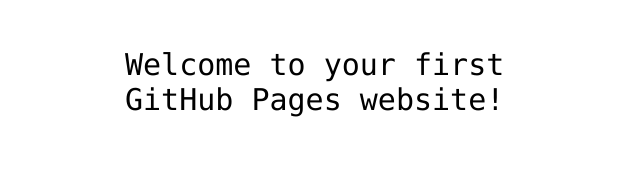
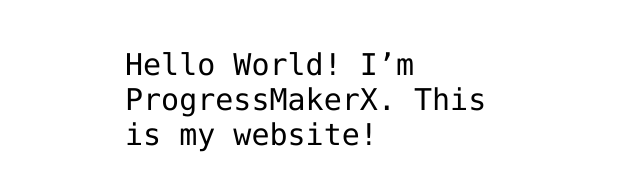
Before and after one commit to ProgressMakerX/progressmakerx.github.io, a plain HTML site: page index.html in a window 1280 px wide. Shown: the part 341-532 px from the top of the page, without its empty margins (315-955 px from the left). Drawn offline with Linux system fonts and the light colour scheme.

Commit message:
Add my name to index.html file

```diff
--- a/index.html
+++ b/index.html
@@ -12,7 +12,7 @@
 <img src="https://octodex.github.com/images/daftpunktocat-thomas.gif" id="octocat" alt="octocat-gif" />
 
 <!-- Change this code here by copy and pasting your template on line 15 -->
-<p>Welcome to your first GitHub Pages website!</p>
+<p>Hello World! I’m ProgressMakerX. This is my website!</p>
 
 </body>
 </html>
```
